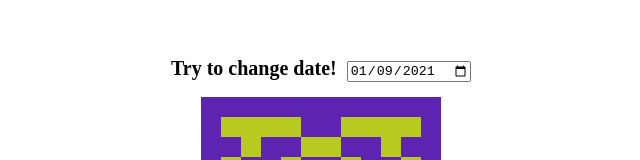
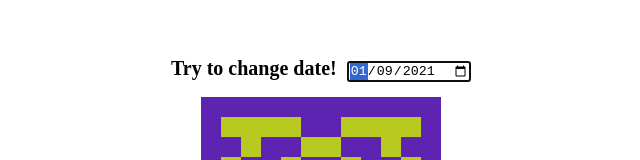
Before and after one commit to CrazyRedTime/generate-picture-from-date, a React (Create React App) app: page / in a window 1280 px wide. Shown: the part 211-371 px from the top of the page, without its empty margins (319-959 px from the left). Built offline with nearby package versions, Linux system fonts and the light colour scheme.

Commit message:
add autofocus on date input

```diff
--- a/src/App.js
+++ b/src/App.js
@@ -83,7 +83,7 @@ class App extends React.Component {
       <>
       <label>
         Try to change date!
-      <input type='date' value={this.state.date} onChange={this.changeDate}></input>
+      <input type='date' autoFocus={true} value={this.state.date} onChange={this.changeDate}></input>
       </label>
       <div style={{border: `20px solid ${backgroundColor}`}} className='avatar'>
       {randomArray.map((item, i) => <Row key={i} row={item} forKey={i} mainColor={mainColor} backgroundColor={backgroundColor}/>)}
```
